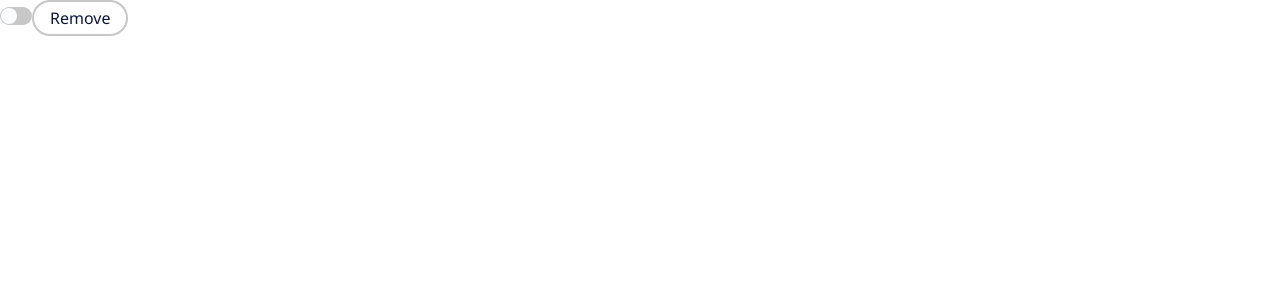
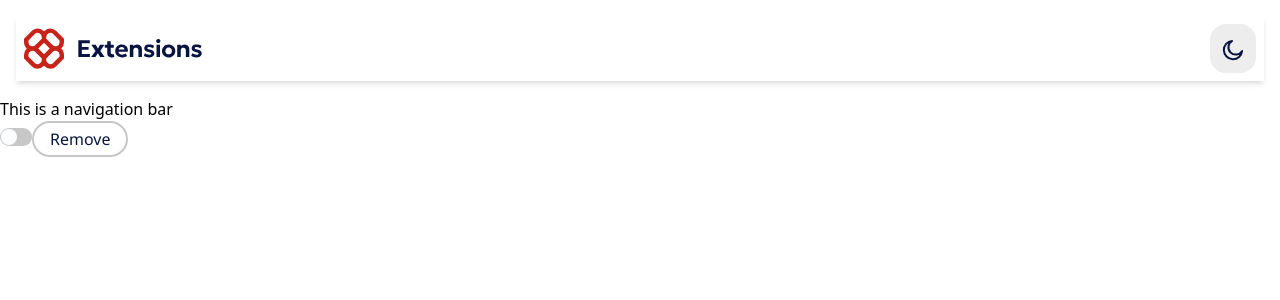
Before and after one commit to duckdoe/browser_extensions_manager_ui, a React (Vite) app: page / in a window 1280 px wide. Shown: the top 300 px of the page. Built offline with nearby package versions, Linux system fonts and the light colour scheme.

Commit message:
Created Header Component

```diff
--- a/src/App.jsx
+++ b/src/App.jsx
@@ -1,9 +1,13 @@
 import { useState } from "react";
 import Switch from "./Switch.jsx";
 import Remove from "./Remove.jsx";
+import Header from "./Header.jsx";
+import Navigation from "./Navigation.jsx";
 function App() {
   return (
     <>
+      <Header />
+      <Navigation />
       <Switch />
       <Remove />
     </>
--- /dev/null
+++ b/src/Header.jsx
@@ -0,0 +1,33 @@
+import Logo from "./assets/images/logo.svg";
+import lightMode from "./assets/images/icon-moon.svg";
+import darkMode from "./assets/images/icon-sun.svg";
+import { useEffect, useState } from "react";
+
+function Header() {
+  const [mode, setMode] = useState(false);
+  function handleClick() {
+    let x = mode;
+    setMode(!x);
+  }
+
+  useEffect(() => {
+    let icon = document.querySelector(".light-dark-icon");
+    if (!mode) icon.src = lightMode;
+    else icon.src = darkMode;
+  }, [mode]);
+
+  return (
+    <header className="flex justify-between m-4 p-2 shadow-md">
+      <img src={Logo} alt="Extensions Manager Logo" className="inline-block" />
+      <button onClick={handleClick} className="p-3 bg-neutral-100 rounded-2xl">
+        <img
+          src={lightMode}
+          alt="light-dark-icon"
+          className="light-dark-icon inline-block"
+        />
+      </button>
+    </header>
+  );
+}
+
+export default Header;
--- /dev/null
+++ b/src/Navigation.jsx
@@ -0,0 +1,5 @@
+function Navigation() {
+  return <h1>This is a navigation bar</h1>;
+}
+
+export default Navigation;
--- a/src/Switch.jsx
+++ b/src/Switch.jsx
@@ -9,20 +9,21 @@ function Switch() {
   }
 
   useEffect(() => {
-    let circle = document.getElementById("circle");
-    let buttonToggle = document.getElementById("buttonToggle");
-    buttonToggle.classList.toggle("bg-red-400");
-    circle.classList.toggle("left-small");
-    circle.classList.toggle("left-0");
+    let c = document.getElementById("circle");
+    let bT = document.getElementById("buttonToggle");
+    bT.classList.toggle("bg-red-500");
+    c.classList.toggle("left-small");
+    c.classList.toggle("left-0");
   }, [toggle]);
+
   return (
     <button
-      className="bg-neutral-300 w-8 rounded-2xl p-small"
+      className="bg-neutral-300 w-8 rounded-2xl p-small duration-100 cursor-pointer"
       onClick={handleClick}
       id="buttonToggle"
     >
       <div
-        className="bg-neutral-0 w-4 h-4 rounded-full relative left-0"
+        className="bg-neutral-0 w-4 h-4 rounded-full relative left-0 duration-150 cursor-pointer"
         id="circle"
       ></div>
     </button>
```
